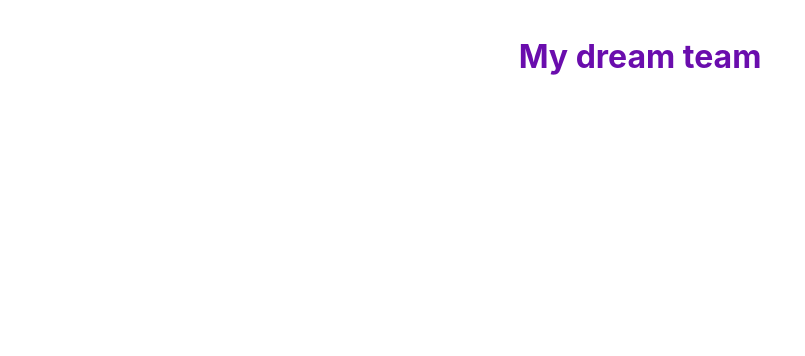
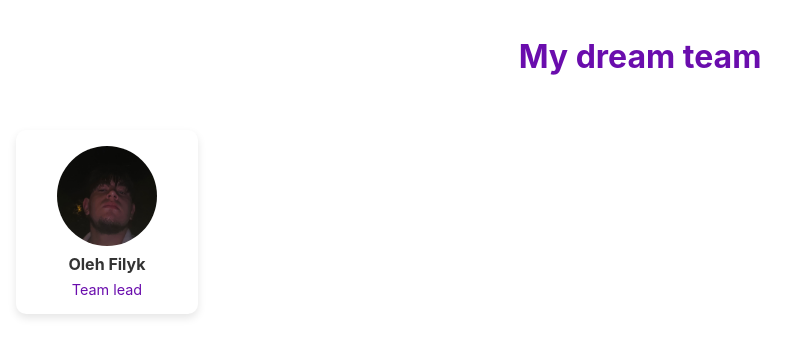
Before and after one commit to FauR909/TeamWorkTeam4, a React (Create React App) app: page / in a window 1280 px wide. Shown: the top 356 px of the page, without its empty margins (0-805 px from the left). Built offline with nearby package versions, Linux system fonts and the light colour scheme.

Commit message:
Feature/added Oleh card

```diff
--- a/src/components/Body.js
+++ b/src/components/Body.js
@@ -3,7 +3,13 @@
 const Body = () => {
   return (
     <main style={styles.body}>
-
+      <div style={styles.card}>
+        <img src={"/photos/oleh-photo.jpg"} alt="Oleh Filyk" style={styles.photo} />
+        <div style={styles.textContainer}>
+          <h2 style={styles.name}>Oleh Filyk</h2>
+          <p style={styles.position}>Team lead</p>
+        </div>
+      </div>
     </main>
   );
 };
```
Also changed, not shown: public/photos/oleh-photo.jpg (added).
